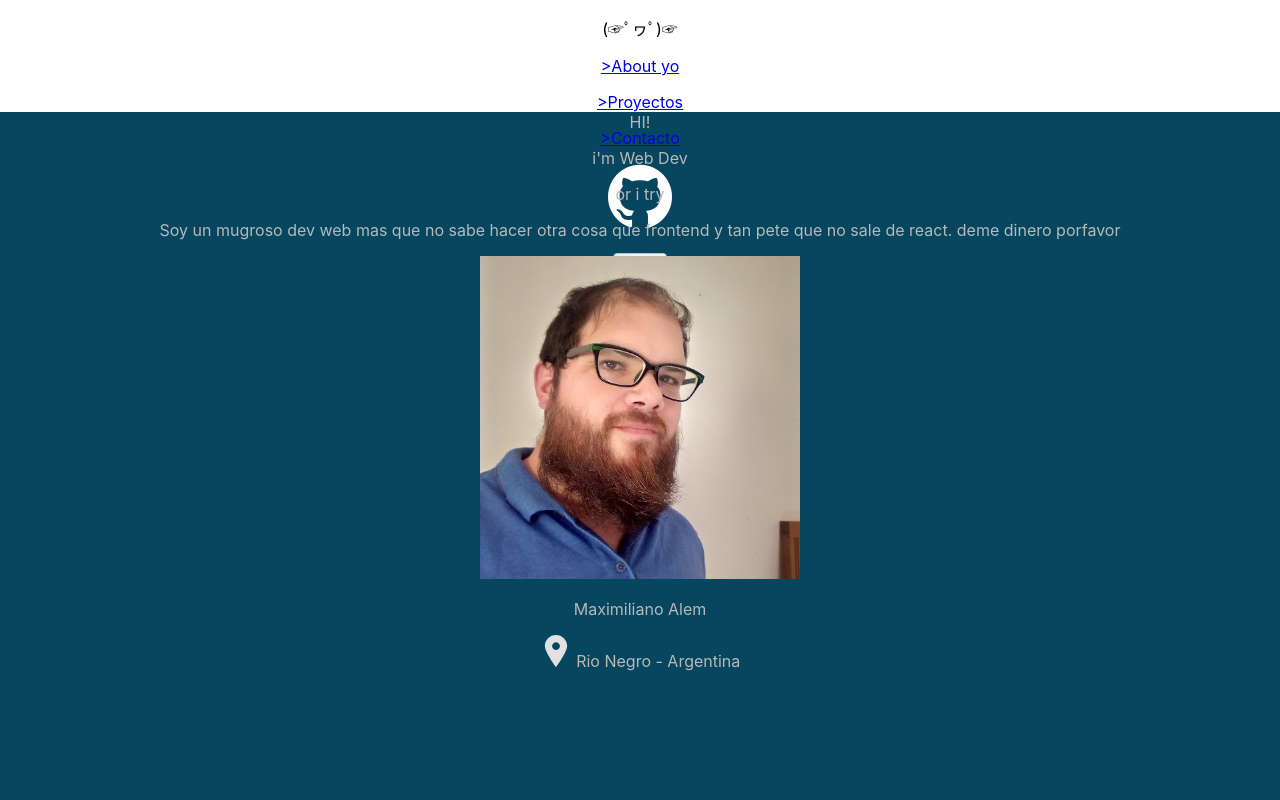
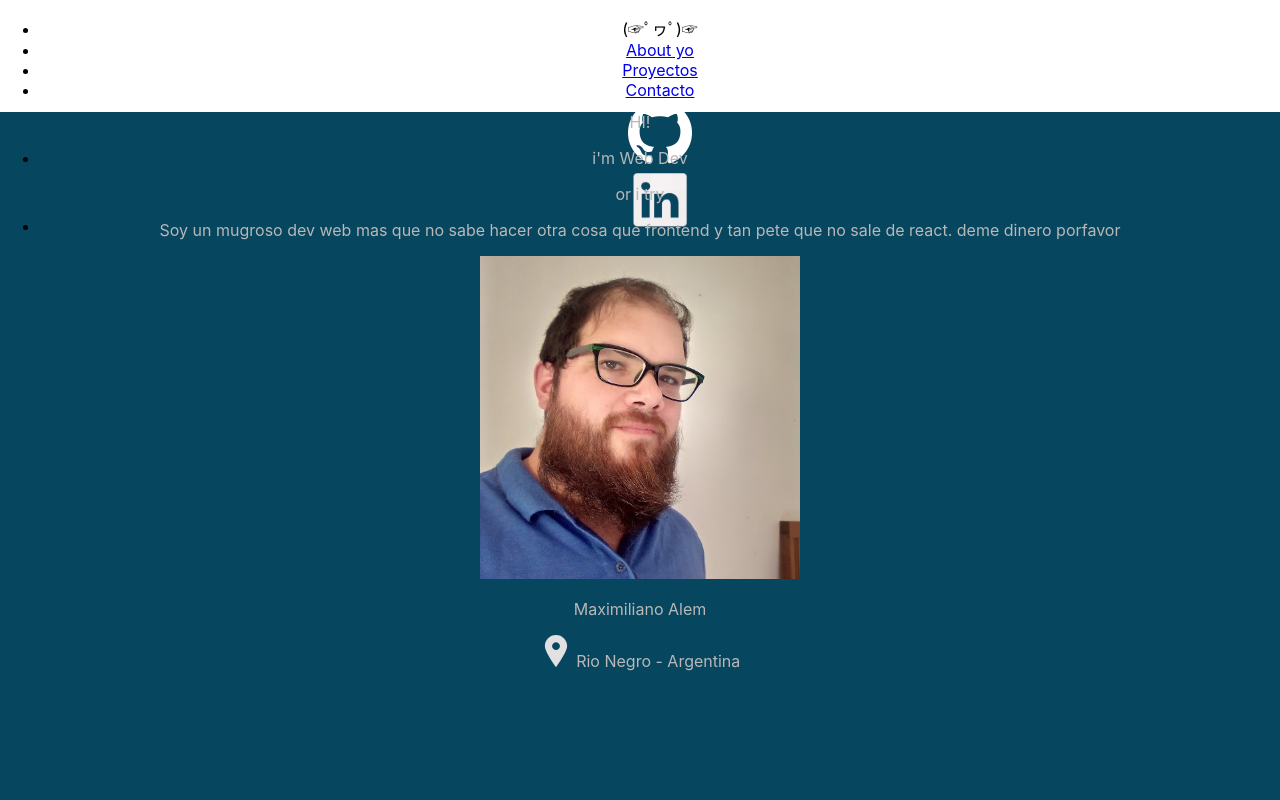
Before and after one commit to MaxiAlem/Portfolio, a React (Create React App) app: page / in a window 1280 px wide. Shown: the top 800 px of the page. Built offline with nearby package versions, Linux system fonts and the light colour scheme; the HTML template or start-up script is replaced by a standard one.

Commit message:
some fixes

```diff
--- a/src/App.css
+++ b/src/App.css
@@ -42,6 +42,14 @@
   height: 10vw;
 }
 @media (orientation: portrait) {
+  .navbar p{
+    font-size: 5vw !important;
+  }
+
+  .icon{
+    width: 5vw;
+
+  }
   #about {
     flex-direction: column;
     padding-top: 0vh !important;
--- a/src/Components/Nav.js
+++ b/src/Components/Nav.js
@@ -2,25 +2,33 @@ import React from 'react'
 
 const Nav = () => {
   return (
-    <nav className='navbar bg-dark sticky-top'>
-        <div className='container text-white fs-3'>
-        <div className='col-8 container row'>
-          <p className='col text-start'> (☞ﾟヮﾟ)☞</p>
-          <p className='col mx-2'> <a href="#about"  className="link-light">
-           {'>'}About yo</a></p>
-        <p className='col mx-2'> <a href="#projects"  className="link-light">
-           {'>'}Proyectos</a></p>
-        <p className='col mx-2'><a href="#contact"  className="link-light">
-        {'>'}Contacto</a></p>
-           </div>
-        <div className='col-1'><p><a href="https://github.com/MaxiAlem" target="_blank"rel="noreferrer"  className="link-light">
+    <nav className='navbar bg-dark sticky-top display-6 justify-content-center'>
+
+    <ul class="nav ">
+      <li class="nav-item text-light">
+              {'(☞ﾟヮﾟ)☞ '}
+      </li>
+      <li class="nav-item">
+        <a class="nav-link link-light" aria-current="page" href="#about">About yo</a>
+      </li>
+      <li class="nav-item">
+        <a class="nav-link link-light" href="#projects">Proyectos</a>
+      </li>
+      <li class="nav-item">
+        <a class="nav-link link-light" href="#contact">Contacto</a>
+      </li>
+      <li class="nav-item">
+        <a class="nav-link"  href="https://github.com/MaxiAlem" target="_blank"rel="noreferrer"  className="link-light">
           <img className='icon'
-         alt='github' src='../assets/gh.png'></img> </a></p></div>
-        <div className='col-1'> <p><a href="https://www.linkedin.com/in/maxialem90/" target="_blank"rel="noreferrer" className="link-light">
+         alt='github' src='../assets/gh.png'></img> </a>
+      </li>
+      <li class="nav-item">
+        <a class="nav-link"  href="https://www.linkedin.com/in/maxialem90/" target="_blank"rel="noreferrer"  className="link-light">
           <img className='icon'
-         alt='linkedin' src='../assets/linkedin.png'></img></a></p></div>
+         alt='github' src='../assets/linkedin.png'></img> </a>
+      </li>
+    </ul>
 
-        </div>
     </nav>
   )
 }
```
Also changed, not shown: public/Assets/profilepic.jpg (deleted), 1 other file (tests, documents, lock files or other folders).
